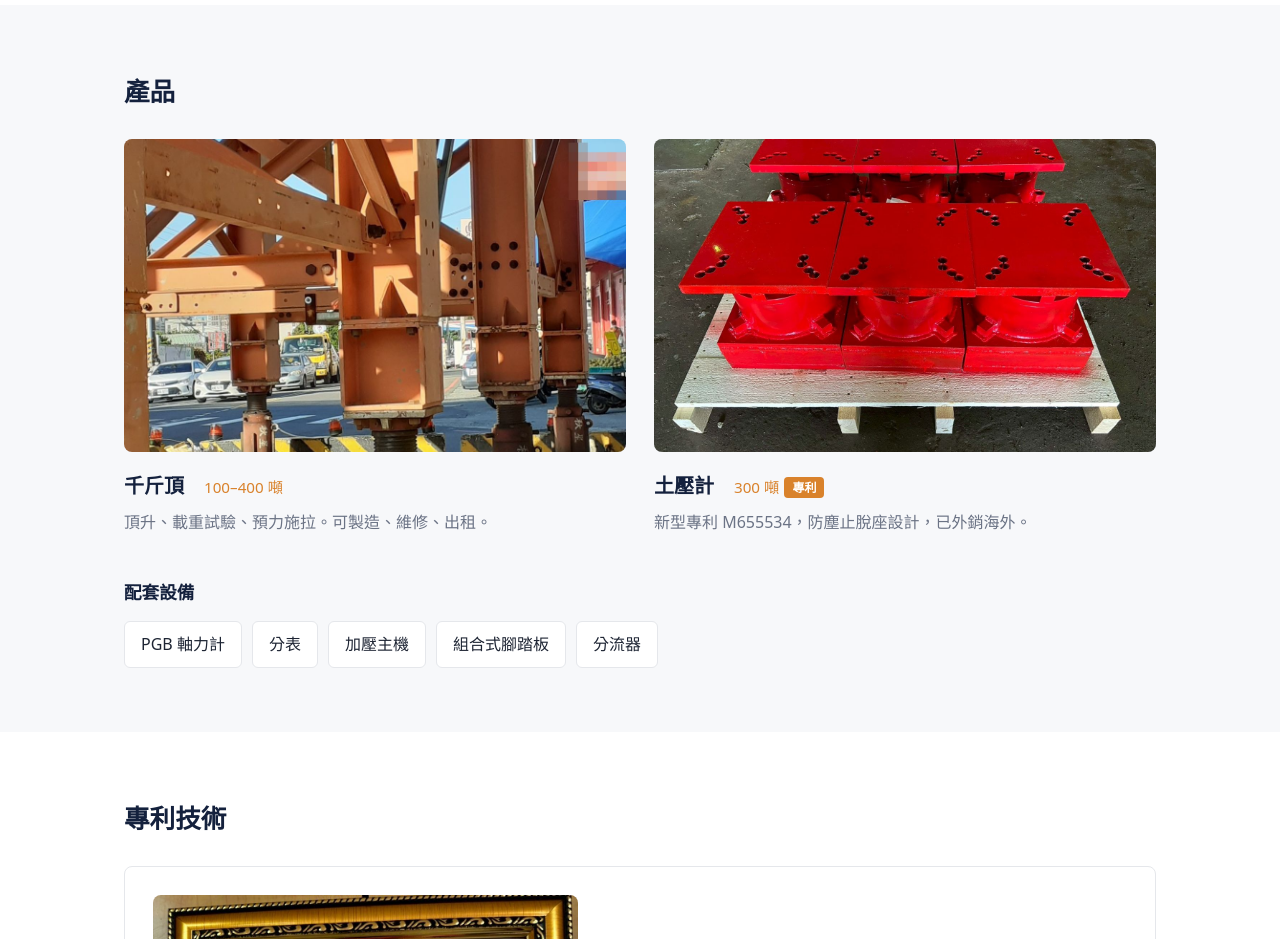
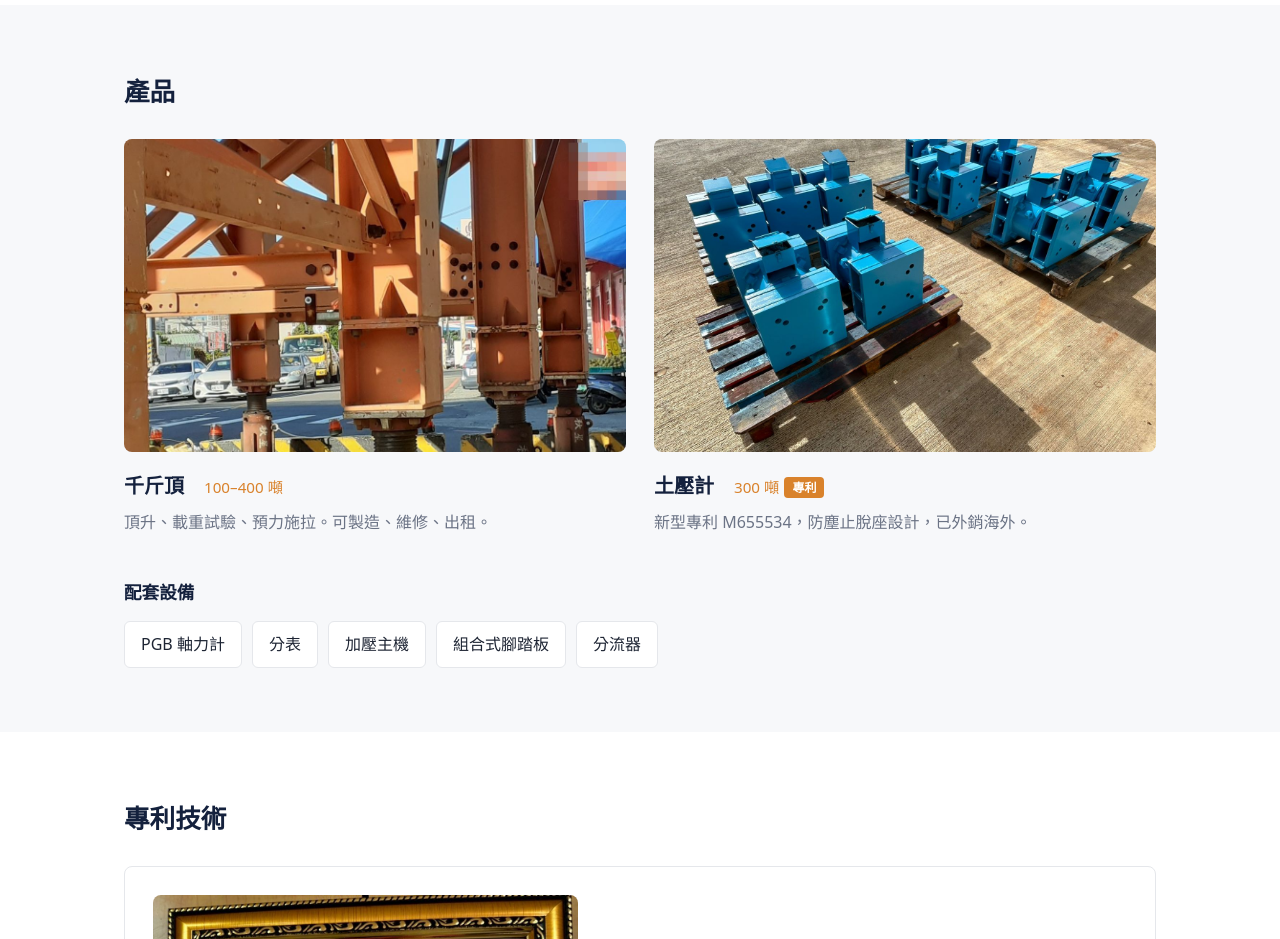
Before and after one commit to choxing-tw/choxing-website, a plain HTML site: page index.html in a window 1280 px wide. Shown: the part 1320-2259 px from the top of the page. Drawn offline with Linux system fonts and the light colour scheme.

Commit message:
首頁土壓計卡片改用與商品頁相同的照片
Co-Authored-By: Claude Opus 5.5 <noreply@anthropic.com>
Claude-Session: https://claude.ai/code/session_01Xkdx3nA27CKUcSW3yAqiEk

```diff
--- a/index.html
+++ b/index.html
@@ -110,7 +110,7 @@
           <p>頂升、載重試驗、預力施拉。可製造、維修、出租。</p>
         </a>
         <a class="card" href="earth-pressure-gauge.html">
-          <img class="photo" src="images/photos/earth-pressure-gauge.jpg" alt="秋星土壓計成品，外銷出貨前" loading="lazy">
+          <img class="photo" src="images/photos/epg-product-1.jpg" alt="秋星土壓計成品" loading="lazy">
           <h3>土壓計　<span class="cap">300 噸</span> <span class="tag">專利</span></h3>
           <p>新型專利 M655534，防塵止脫座設計，已外銷海外。</p>
         </a>
```
Also changed, not shown: images/photos/earth-pressure-gauge.jpg (deleted).
